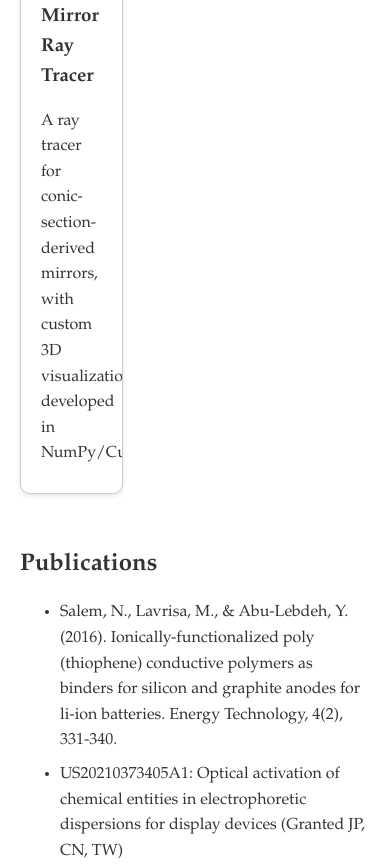
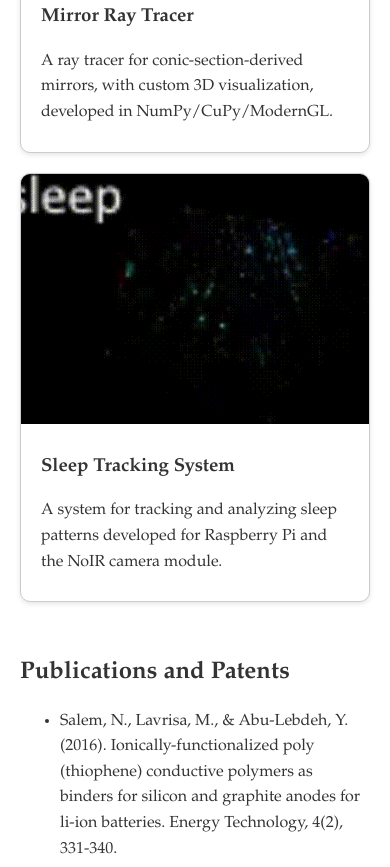
Before and after one commit to mlavrisa/mlavrisa.github.io, a plain HTML site: page index.html in a window 390 px wide. Shown: the part 1189-2056 px from the top of the page. Drawn offline with Linux system fonts and the light colour scheme.

Commit message:
Added sleep tracking project tile

```diff
--- a/index.html
+++ b/index.html
@@ -63,10 +63,28 @@
       }
 
       /* Projects grid */
-      .projects {
+      .projects,
+      .gallery {
         display: grid;
         grid-template-columns: repeat(3, 1fr);
         gap: 20px;
+      }
+      /* Smaller screen */
+      @media (max-width: 900px) {
+        .projects,
+        .gallery {
+          display: grid;
+          grid-template-columns: repeat(2, 1fr);
+          gap: 20px;
+        }
+      }
+      @media (max-width: 540px) {
+        .projects,
+        .gallery {
+          display: grid;
+          grid-template-columns: repeat(1, 1fr);
+          gap: 20px;
+        }
       }
       .project-tile {
         border: 1px solid #ccc;
@@ -101,13 +119,11 @@
       .publications a:hover {
         color: #47f;
       }
+      .publications a:active {
+        color: #47f;
+      }
 
       /* Image gallery */
-      .gallery {
-        display: grid;
-        grid-template-columns: repeat(3, 1fr);
-        gap: 20px;
-      }
       .gallery-item {
         border: 1px solid #ccc;
         border-radius: 10px;
@@ -216,12 +232,25 @@
             </p>
           </div>
         </div>
+        <div
+          class="project-tile"
+          onclick="location.href='https://github.com/mlavrisa/sleepypi'"
+        >
+          <img src="img/sleepypi.gif" alt="Sleep Tracking System" />
+          <div class="project-info">
+            <h3>Sleep Tracking System</h3>
+            <p>
+              A system for tracking and analyzing sleep patterns developed for
+              Raspberry Pi and the NoIR camera module.
+            </p>
+          </div>
+        </div>
       </div>
     </div>
 
     <!-- Publications Section -->
     <div class="section" id="publications">
-      <h2>Publications</h2>
+      <h2>Publications and Patents</h2>
       <ul class="publications">
         <li>
           <a
```
Also changed, not shown: img/sleepypi.gif (added).
